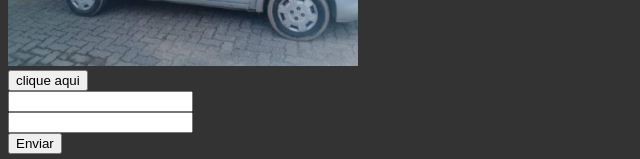
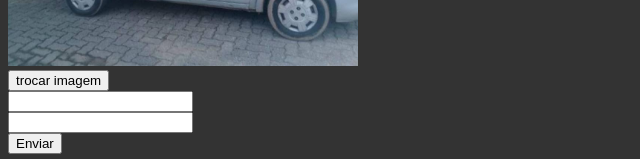
Before and after one commit to guilopes2020/curso-vue3, a Vue app: page / in a window 1280 px wide. Shown: the part 1249-1408 px from the top of the page, without its empty margins (0-640 px from the left). Built offline with nearby package versions, Linux system fonts and the light colour scheme.

Commit message:
feat: :sparkles: emit

```diff
--- /dev/null
+++ b/src/components/MudarImagem.vue
@@ -0,0 +1,12 @@
+<template>
+    <div>
+        <button @click="$emit('mudarImagem')">trocar imagem</button>
+    </div>
+</template>
+
+<script>
+    export default {
+        name: 'MudarImagem',
+        emits: ['mudarImagem']
+    }
+</script>
--- a/src/components/Picture.vue
+++ b/src/components/Picture.vue
@@ -1,12 +1,13 @@
 <template>
     <div>
         <img :src="avatar" :alt="description" width="350">
-        <Reultilizacao />
+        <MudarImagem @mudar-imagem="trocarImagem" />
     </div>
 </template>
 
 <script>
 import Reultilizacao from './Reultilizacao.vue';
+import MudarImagem from './MudarImagem.vue';
     export default {
         name: 'Picture',
         data() {
@@ -15,8 +16,18 @@
                 description: 'corsa'
             }
         },
+        methods: {
+            trocarImagem() {
+                if (this.avatar == '/img/avatar.jpg') {
+                    this.avatar = '/img/avatar2.jpg'
+                } else {
+                    this.avatar = '/img/avatar.jpg'
+                }
+            }
+        },
         components: {
-            Reultilizacao
+            Reultilizacao,
+            MudarImagem
         }
     }
 </script>
```
Also changed, not shown: public/img/avatar2.jpg (added).
